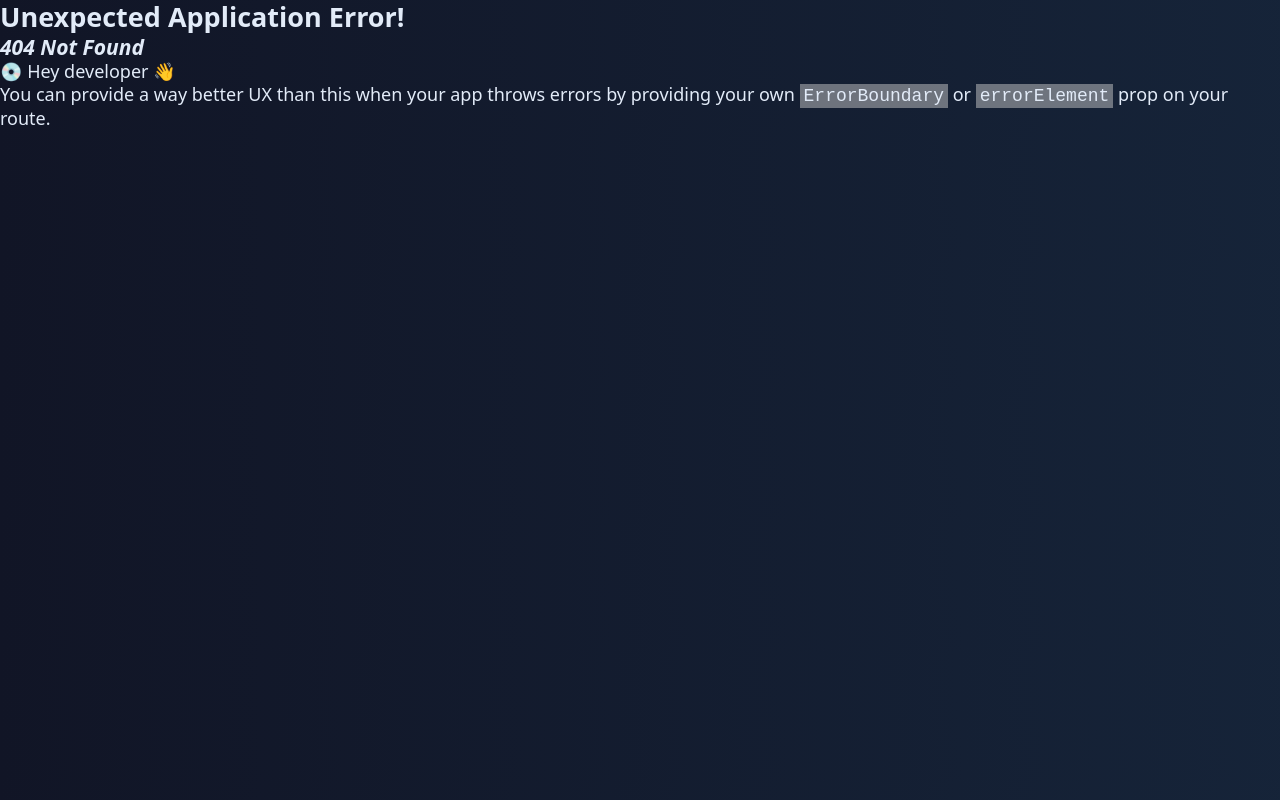
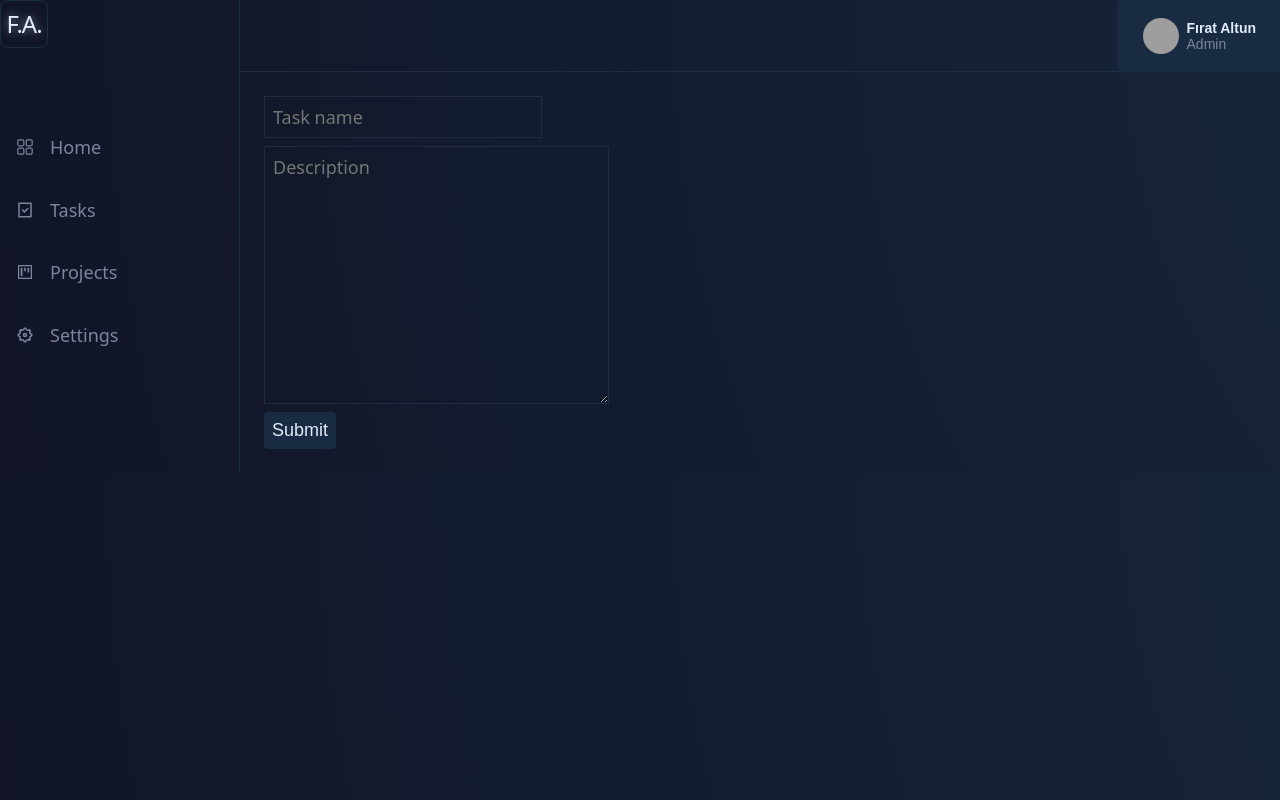
Before and after one commit to altunf/dashboard, a React (Vite) app: page /tasks/create in a window 1280 px wide. Before the commit this address had no page. Built offline with nearby package versions, Linux system fonts and the light colour scheme; grey boxes are pictures that could not be loaded.

Commit message:
crate a task page is created.

```diff
--- /dev/null
+++ b/src/containers/create-task-page-container/index.jsx
@@ -0,0 +1,23 @@
+import React from "react";
+import * as S from "./styles";
+import { Form } from "react-router-dom";
+
+function CreateTaskPageContainer() {
+  return (
+    <S.CreateTaskPageContainer>
+      <Form method="post">
+        <input type="text" name="task-name" placeholder="Task name" />
+        <textarea
+          name="task-description"
+          id=""
+          cols="30"
+          rows="10"
+          placeholder="Description"
+        />
+        <button type="submit">Submit</button>
+      </Form>
+    </S.CreateTaskPageContainer>
+  );
+}
+
+export { CreateTaskPageContainer };
--- /dev/null
+++ b/src/containers/create-task-page-container/styles.jsx
@@ -0,0 +1,18 @@
+import styled from "styled-components";
+
+export const CreateTaskPageContainer = styled.section`
+  form {
+    display: flex;
+    flex-direction: column;
+    align-items: flex-start;
+    gap: var(--space-m);
+  }
+  input,
+  textarea {
+    border: 1px solid var(--border-color);
+    background-color: var(--dark-blue-apaque);
+    color: var(--white);
+    padding: var(--space-m);
+    outline: none;
+  }
+`;
--- a/src/containers/tasks-page-container/index.jsx
+++ b/src/containers/tasks-page-container/index.jsx
@@ -4,12 +4,30 @@ import { useLoaderData } from "react-router-dom";
 import { EmptyScreen } from "./empty-screen";
 
 function TasksPageContainer() {
-  const data = useLoaderData();
+  const tasks = useLoaderData();
 
   return (
     <S.TasksPageContainer>
-      {" "}
-      {!data?.length ? <EmptyScreen /> : "listing"}
+      {!tasks?.length ? (
+        <EmptyScreen />
+      ) : (
+        <>
+          <S.Button to="/tasks/create">Create Task</S.Button>
+          <S.TasksList>
+            {tasks.map((task) => (
+              <S.TaskListItem key={task.id}>
+                <S.Task to={`/tasks/${task.id}`} isCompleted={task.completed}>
+                  <S.TaskCompleted>
+                    {task.completed ? "Completed" : "Not completed"}
+                  </S.TaskCompleted>
+                  <S.TaskName>{task.name}</S.TaskName>
+                  <S.TaskDescription>{task.description}</S.TaskDescription>
+                </S.Task>
+              </S.TaskListItem>
+            ))}
+          </S.TasksList>
+        </>
+      )}
     </S.TasksPageContainer>
   );
 }
--- a/src/containers/tasks-page-container/styles.jsx
+++ b/src/containers/tasks-page-container/styles.jsx
@@ -1,3 +1,43 @@
 import styled from "styled-components";
+import { Link } from "react-router-dom";
 
-export const TasksPageContainer = styled.section``;
+export const TasksPageContainer = styled.section`
+  display: flex;
+  flex-direction: column;
+  align-items: flex-start;
+  gap: var(--space-m);
+`;
+
+export const TasksList = styled.ul`
+  display: grid;
+  grid-template-columns: repeat(auto-fill, minmax(250px, 1fr));
+  gap: var(--space-m);
+`;
+
+export const TaskListItem = styled.li``;
+
+export const Task = styled(Link)`
+  display: flex;
+  flex-direction: column;
+  gap: var(--space-m);
+  background-color: var(--dark-blue);
+  padding: var(--space-m);
+  border-radius: var(--border-radius-s);
+  border-left: 2px solid
+    ${({ isCompleted }) => (isCompleted ? "var(--green)" : "var(--red)")};
+`;
+
+export const TaskName = styled.h2``;
+
+export const TaskDescription = styled.p``;
+
+export const TaskCompleted = styled.p`
+  font-size: var(--font-s);
+`;
+
+export const Button = styled(Link)`
+  background-color: var(--green);
+  color: var(--dark-blue);
+  padding: var(--space-m) var(--space-xl);
+  border-radius: var(--border-radius-s);
+`;
--- /dev/null
+++ b/src/pages/create-task-page/index.jsx
@@ -0,0 +1,27 @@
+import React from "react";
+import { redirect } from "react-router-dom";
+import { CreateTaskPageContainer } from "../../containers/create-task-page-container";
+import { addTask } from "../../services/task";
+
+function CreateTaskPage() {
+  return <CreateTaskPageContainer />;
+}
+
+export const createTaskPageSubmitAction = async ({ request }) => {
+  const formData = await request.formData();
+
+  const id = Math.random().toString(36).substring(3, 12);
+  const name = formData.get("task-name");
+  const description = formData.get("task-description");
+
+  await addTask({
+    id,
+    name,
+    description,
+    completed: false,
+  });
+
+  return redirect(`/tasks/${id}`);
+};
+
+export { CreateTaskPage };
--- a/src/router/index.jsx
+++ b/src/router/index.jsx
@@ -4,6 +4,10 @@ import { HomePage } from "../pages/home-page";
 import { MainLayout } from "../layouts/main-layout";
 
 import { TasksPage, tasksPageLoader } from "../pages/tasks-page";
+import {
+  CreateTaskPage,
+  createTaskPageSubmitAction,
+} from "../pages/create-task-page";
 
 export const router = createBrowserRouter([
   {
@@ -18,6 +22,11 @@ export const router = createBrowserRouter([
         element: <TasksPage />,
         loader: tasksPageLoader,
       },
+      {
+        path: "/tasks/create",
+        element: <CreateTaskPage />,
+        action: createTaskPageSubmitAction,
+      },
     ],
   },
 ]);
--- a/src/services/task/index.jsx
+++ b/src/services/task/index.jsx
@@ -10,7 +10,7 @@ export const getTasks = async () => {
   return waitFor(tasks);
 };
 
-export const addTasks = async (task) => {
+export const addTask = async (task) => {
   const tasks = JSON.parse(localStorage.getItem("tasks")) || [];
   tasks.push(task);
   localStorage.setItem("tasks", JSON.stringify(tasks));
```
Also changed, not shown: src/pages/tasks-page/styles.jsx (deleted).
